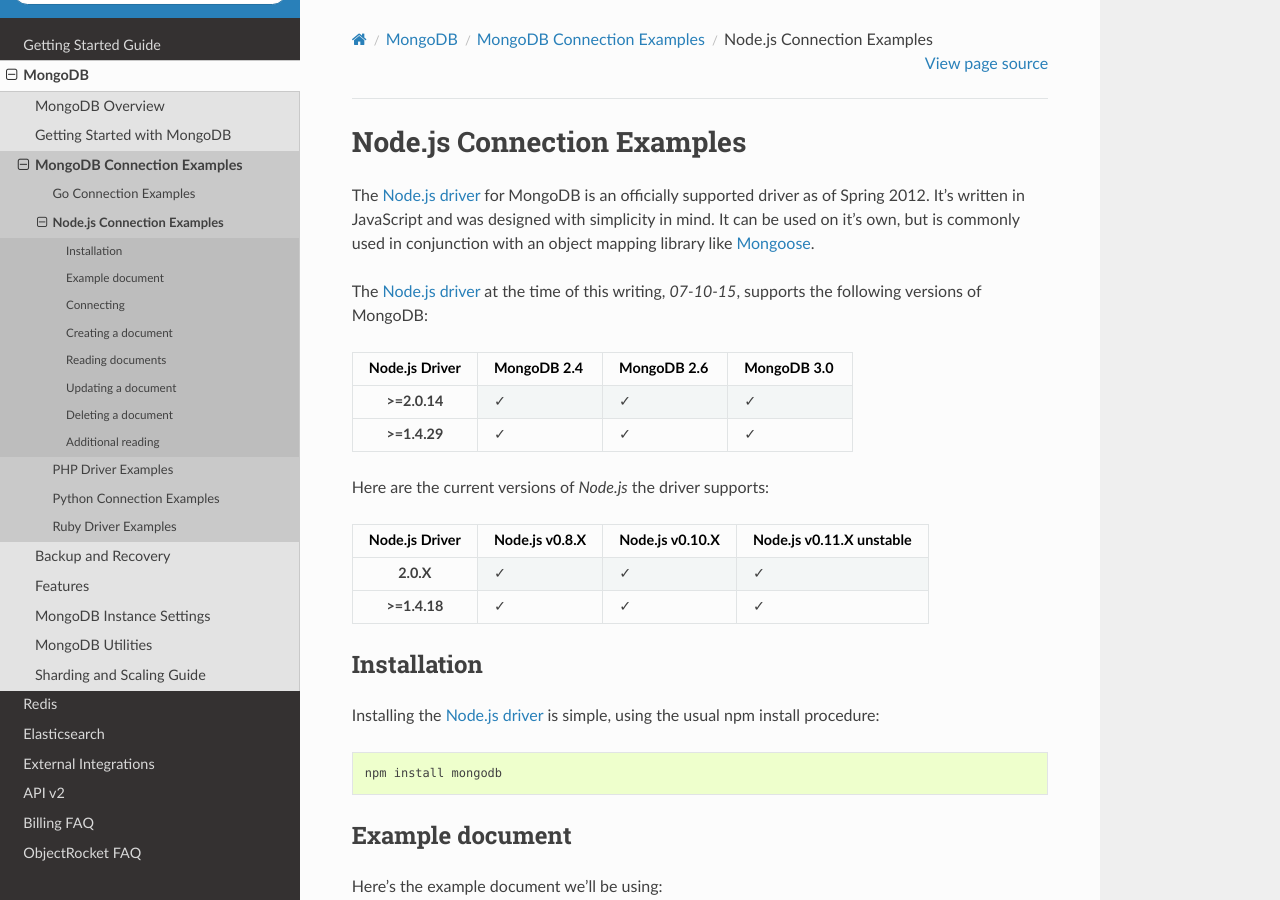
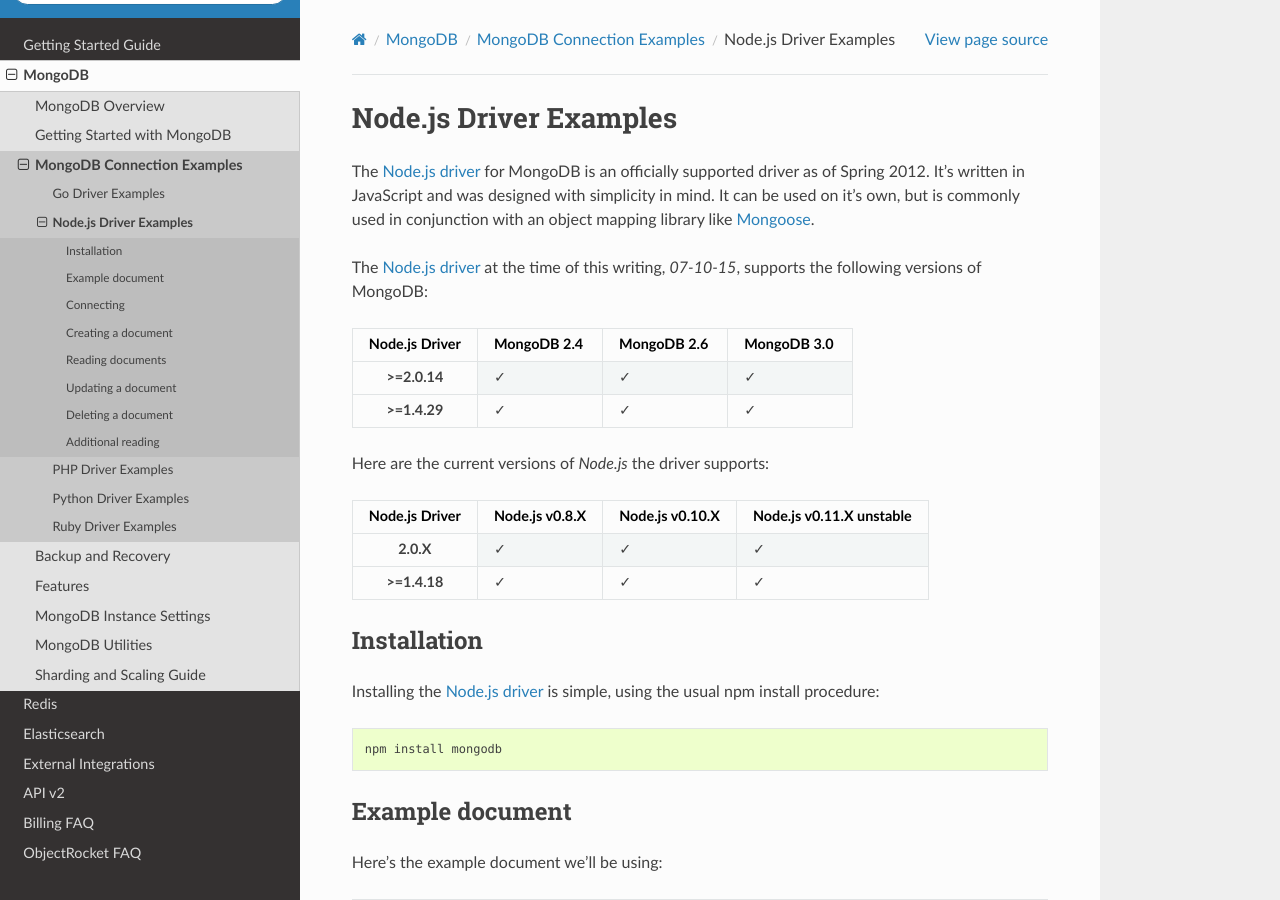
Before and after one commit to zcorleissen/documentation, a Sphinx documentation site: the page built from source/mongodb_node_examples.rst, in a window 1280 px wide and 900 px high. Built offline with Sphinx 7.4.7 and the Read the Docs theme 2.0.0, drawn with Linux system fonts in a browser that asks for light colours.

Commit message:
Connection => Driver

```diff
--- a/source/mongodb_go_examples.rst
+++ b/source/mongodb_go_examples.rst
@@ -1,5 +1,5 @@
-Go Connection Examples
-======================
+Go Driver Examples
+==================
 
 .. |checkmark| unicode:: U+2713
 
--- a/source/mongodb_node_examples.rst
+++ b/source/mongodb_node_examples.rst
@@ -1,5 +1,5 @@
-Node.js Connection Examples
-===========================
+Node.js Driver Examples
+=======================
 
 .. |checkmark| unicode:: U+2713
 
--- a/source/mongodb_python_examples.rst
+++ b/source/mongodb_python_examples.rst
@@ -1,5 +1,5 @@
-Python Connection Examples
-==========================
+Python Driver Examples
+======================
 
 `PyMongo <http://docs.mongodb.org/ecosystem/drivers/python/>`_ is the recommended Python driver for working with MongoDB. Here's the compatibility breakdown:
 
```
